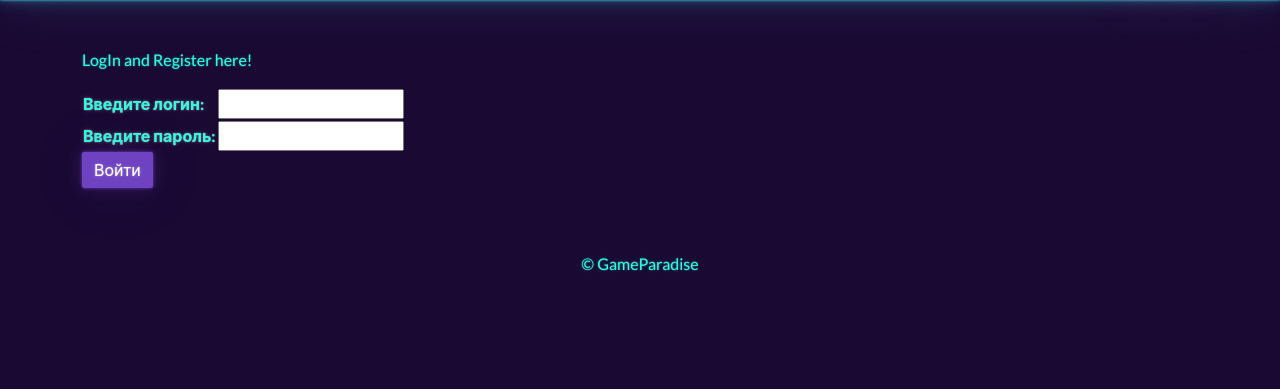
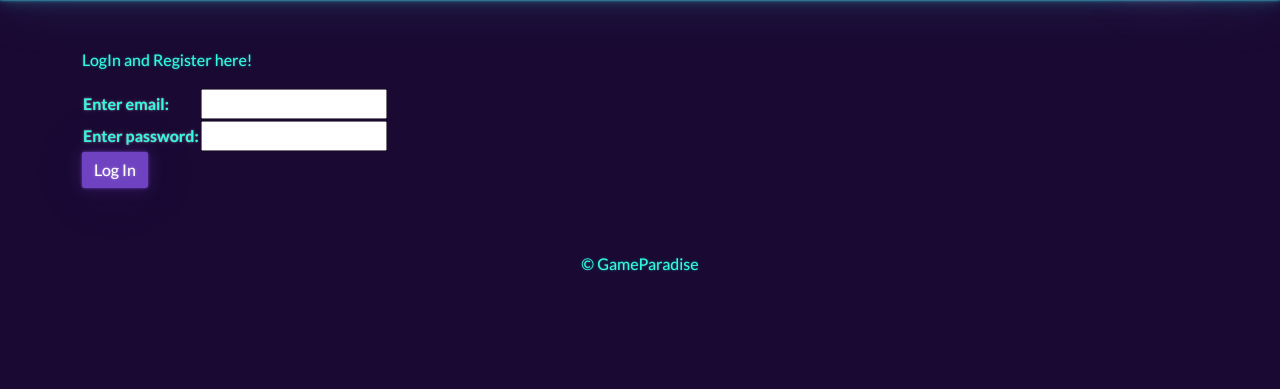
Before and after one commit to Klopi746/DatabaseApp-GameKeyShop, a Django app: page /login/ in a window 1280 px wide. Shown: the part 56-445 px from the top of the page. Run offline with Django 3.2, Linux system fonts and the light colour scheme; some libraries are stand-ins or nearby versions.

Commit message:
0.8 - Simple Log In/Out

```diff
--- a/GameParadise/about/views.py
+++ b/GameParadise/about/views.py
@@ -3,4 +3,5 @@ from django.shortcuts import render
 
 def about(request):
     template = 'about/about.html'
-    return render(request, template)
+    logged_in = request.session.get('logged_in', False)
+    return render(request, template, {'logged': logged_in})
--- a/GameParadise/accounts/urls.py
+++ b/GameParadise/accounts/urls.py
@@ -6,5 +6,6 @@ app_name = 'accounts'
 
 urlpatterns = [
     path('', views.login, name='login'),
+    path('logout/', views.logout, name='logout'),
     path('login_handler/', views.login_handler, name='login_handler'),
 ]
--- a/GameParadise/accounts/views.py
+++ b/GameParadise/accounts/views.py
@@ -1,14 +1,29 @@
 from django.shortcuts import render
 from django.shortcuts import redirect
+from accounts.models import Client
 
 
 def login(request):
     template = 'accounts/login.html'
     return render(request, template)
 
+
 def login_handler(request):
+    mail = request.POST.get('mail')
+    password = request.POST.get('password')
+    if Client.objects.filter(mail=mail).exists():
+        logged_in = True
+        request.session['logged_in'] = logged_in
+        return redirect('/')
+    else:
+        new_client = Client.objects.create_client(mail=mail, password=password)
+        new_client.save()
+        logged_in = True
+        request.session['logged_in'] = logged_in
     return redirect('/')
 
+
 def logout(request):
-    template = 'accounts/login.html'
-    return render(request, template)
+    logged_in = False
+    request.session['logged_in'] = logged_in
+    return redirect('/')
--- a/GameParadise/catalog/views.py
+++ b/GameParadise/catalog/views.py
@@ -5,9 +5,11 @@ from catalog.models import Game
 def index(request):
     games = Game.objects.all()
     template = 'catalog/index.html'
-    return render(request, template, {'games': games})
+    logged_in = request.session.get('logged_in', False)
+    return render(request, template, {'games': games, 'logged': logged_in})
 
 def genre_games(request, genre_slug):
     games = Game.objects.filter(genre=genre_slug)
     template = 'catalog/genre.html'
-    return render(request, template, {'games': games, 'genre': genre_slug})
+    logged_in = request.session.get('logged_in', False)
+    return render(request, template, {'games': games, 'genre': genre_slug, 'logged': logged_in})
--- a/GameParadise/inventory/views.py
+++ b/GameParadise/inventory/views.py
@@ -3,6 +3,6 @@ from catalog.models import Game
 
 
 def inventory(request):
-    games = Game.objects.raw('Select "id", "name", "price", "sold" FROM "catalog_game"')
+    games = Game.objects.all()
     template = 'inventory/inventory.html'
     return render(request, template, {'games': games})
--- a/GameParadise/templates/base.html
+++ b/GameParadise/templates/base.html
@@ -5,10 +5,10 @@
   <head>
     <meta charset="utf-8">
     <meta name="viewport" content="width=device-width, initial-scale=1">
-    <link rel="icon" href="{% static 'img/fav/favicon.ico' %}" type="image">
-    <link rel="apple-touch-icon" sizes="180x180" href="{% static 'img/fav/apple-touch-icon.png' %}">
-    <link rel="icon" type="image/png" sizes="32x32" href="{% static 'img/fav/favicon-32x32.png' %}">
-    <link rel="icon" type="image/png" sizes="16x16" href="{% static 'img/fav/favicon-16x16.png' %}">
+    <link rel="icon" href="{% static 'img/logo.png' %}" type="image">
+    <link rel="apple-touch-icon" sizes="180x180" href="{% static 'img/logo.png' %}">
+    <link rel="icon" type="image/png" sizes="32x32" href="{% static 'img/logo.png' %}">
+    <link rel="icon" type="image/png" sizes="16x16" href="{% static 'img/logo.png' %}">
     <link rel="stylesheet" href="{% static 'css/bootstrapVapor.min.css' %}">
     <title>
         {% block title %}{% endblock %}
--- a/GameParadise/templates/includes/header.html
+++ b/GameParadise/templates/includes/header.html
@@ -21,8 +21,8 @@
           </a>
         </li>
         <li class="nav-item">
-          {% if user_login %}
-          <a class="nav-link {% if view_name == 'accounts:logout' %}active{% endif %}" href="{% url "accounts:login" %}" style="color: black">
+          {% if logged %}
+          <a class="nav-link {% if view_name == 'accounts:logout' %}active{% endif %}" href="{% url "accounts:logout" %}" style="color: black">
             Log out
           </a>
           {% else %}
--- a/GameParadise/templates/includes/login_widget.html
+++ b/GameParadise/templates/includes/login_widget.html
@@ -5,15 +5,15 @@
                 <tbody>
                     <tr>
                         <th align="right">
-                            <label>Введите логин:</label>
+                            <label>Enter email:</label>
                         </th>
                         <td>
-                            <input type="text" name="username" maxlength="30" required>
+                            <input type="text" name="mail" maxlength="30" required>
                         </td>
                     </tr>
                     <tr>
                         <th align="right">
-                            <label>Введите пароль:</label>
+                            <label>Enter password:</label>
                         </th>
                         <td>
                             <input type="password" name="password" maxlength="30" required>
@@ -21,6 +21,6 @@
                     </tr>
                 </tbody>
             </table>
-            <button type="submit" class="btn btn-primary">Войти</button>
+            <button type="submit" class="btn btn-primary">Log In</button>
         </div>
 </form>
```
Also changed, not shown: GameParadise/accounts/models.py (+8 -0 lines).
